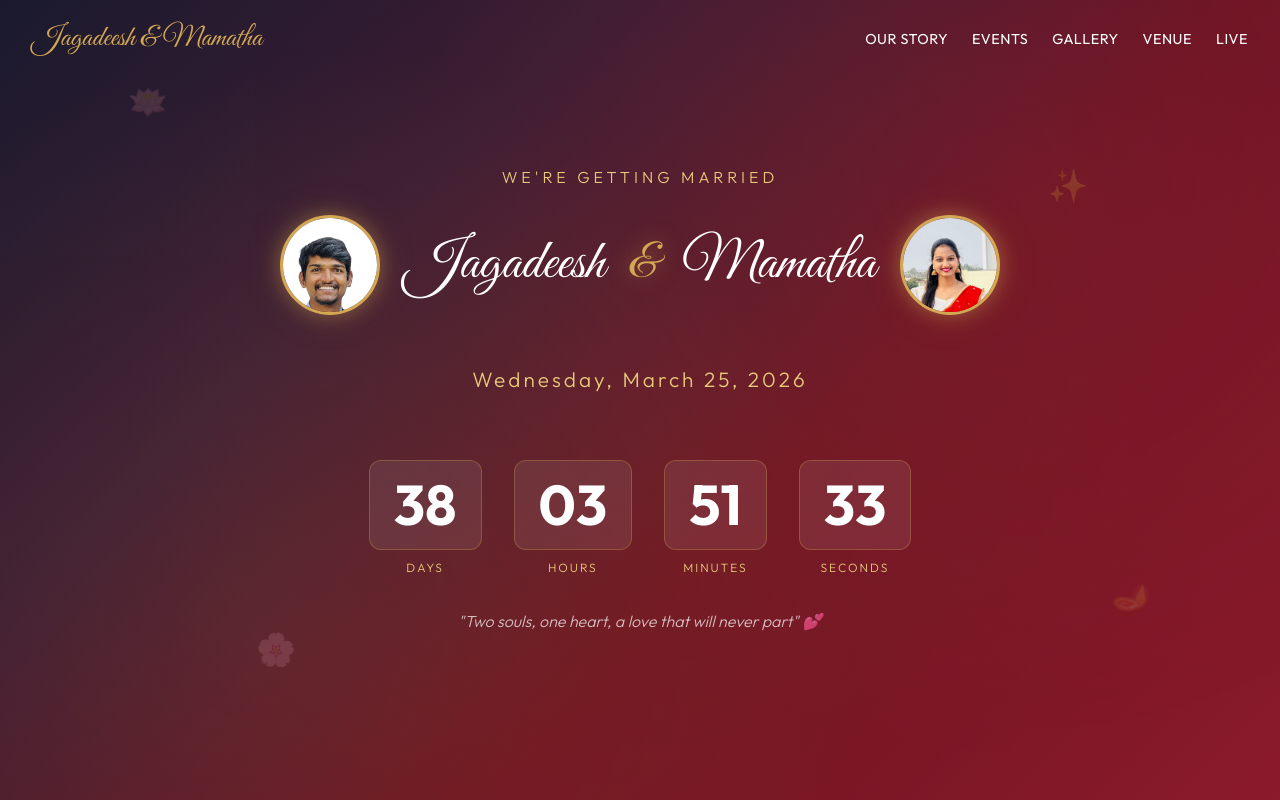
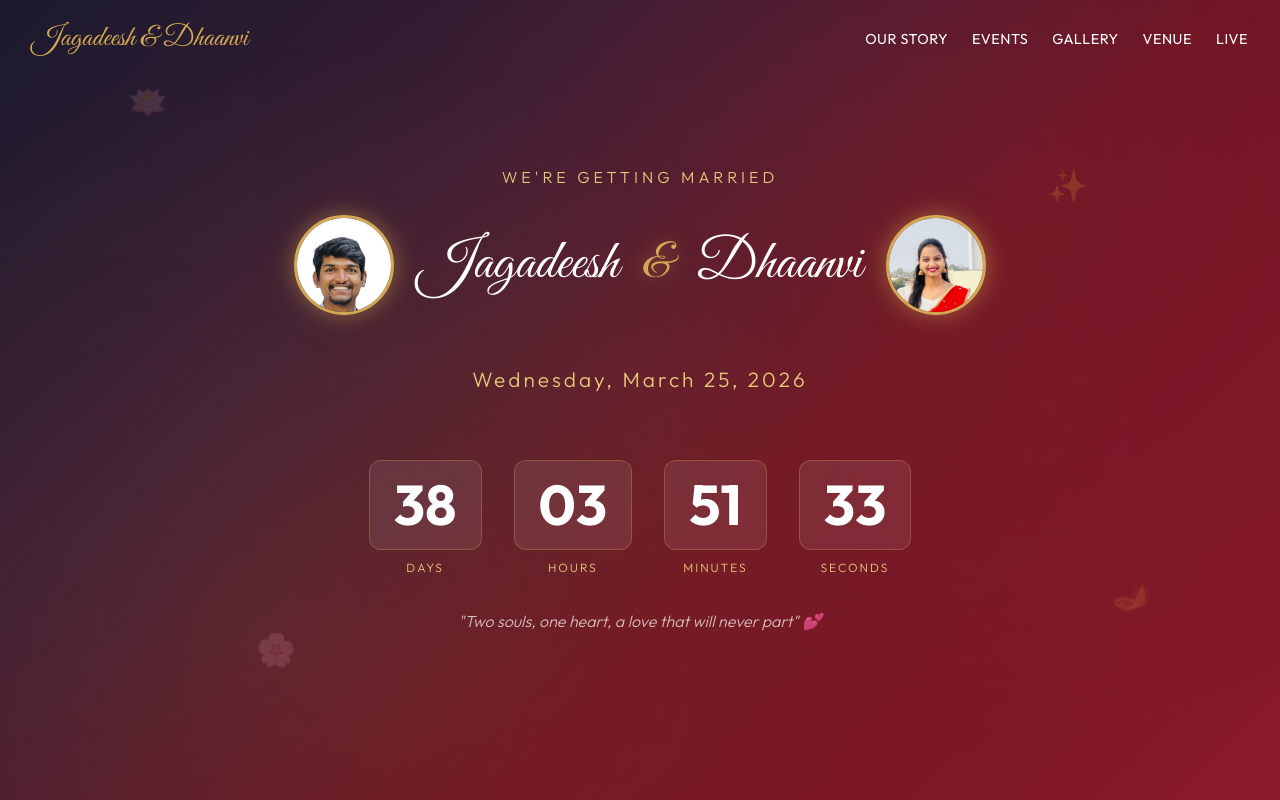
Before and after one commit to Jagan6897/wedding-website, a React (Vite) app: page / in a window 1280 px wide. Shown: the top 800 px of the page. Built offline with nearby package versions, Linux system fonts and the light colour scheme; no server answers.

Commit message:
Update bride name to Dhaanvi

```diff
--- a/src/config.ts
+++ b/src/config.ts
@@ -9,7 +9,7 @@
 
 export const DEFAULT_CONFIG = {
     // Couple Names
-    bride: 'Mamatha',
+    bride: 'Dhaanvi',
     groom: 'Jagadeesh',
 
     // Wedding Date — Update this to your exact date & time
```
